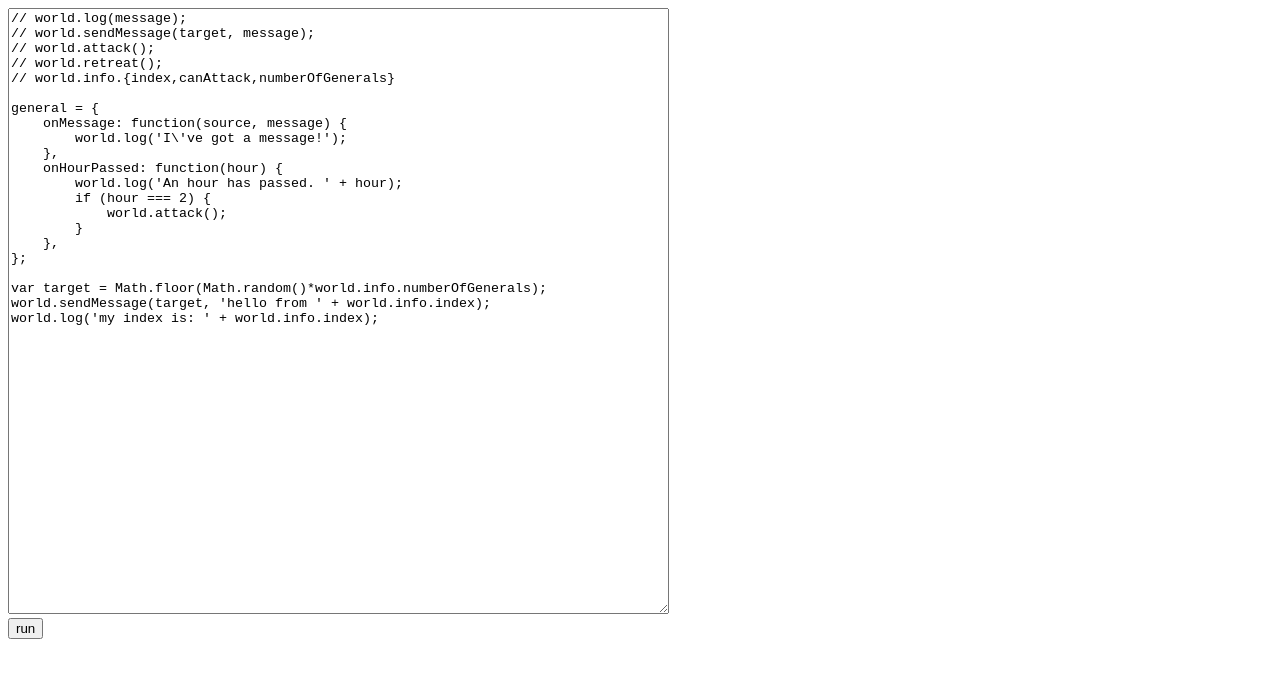
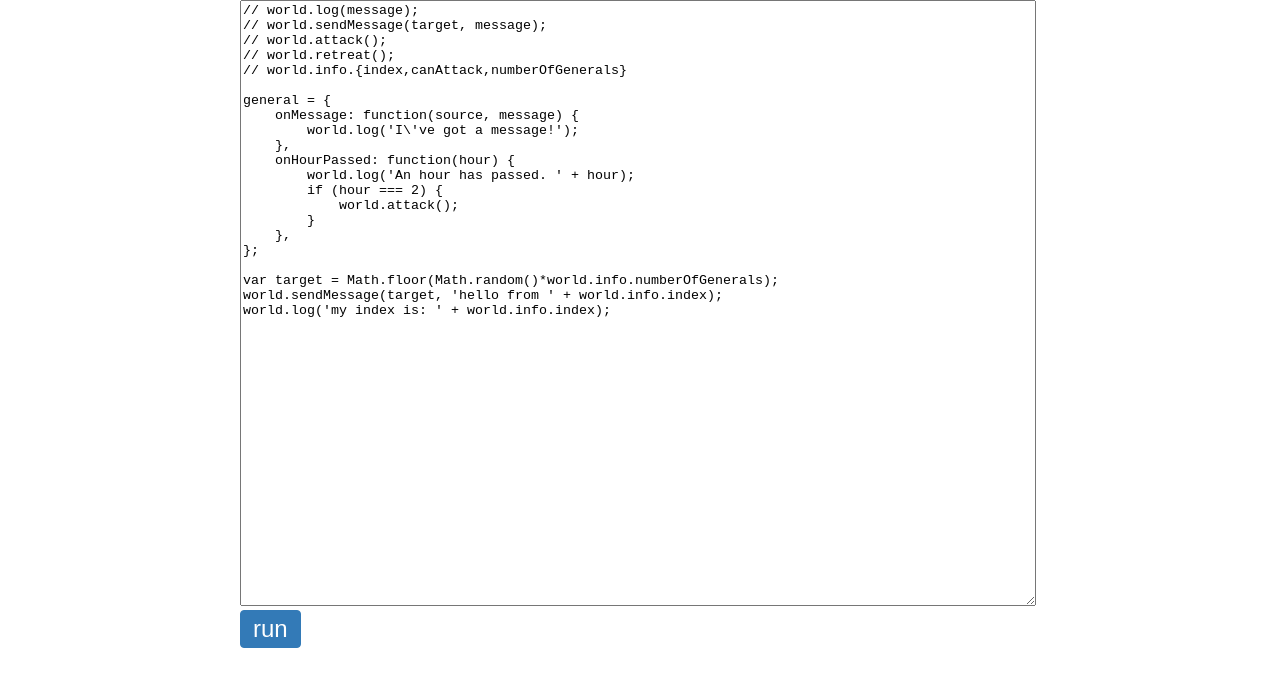
Before and after one commit to m1el/byzantine-js, a plain HTML site: page index.html in a window 1280 px wide. Drawn offline with Linux system fonts and the light colour scheme.

Commit message:
added a little bit of style

```diff
--- a/index.html
+++ b/index.html
@@ -3,6 +3,8 @@
 <head>
     <meta charset="UTF-8">
     <title>Byzantine Generals Problem</title>
+    <link rel="stylesheet" href="style.css">
+    <script src="world.js"></script>
     <script src="index.js"></script>
 </head>
 <body>
--- /dev/null
+++ b/style.css
@@ -0,0 +1,16 @@
+body {
+    max-width: 800px;
+    margin: auto;
+}
+#code {
+    width: 790px;
+    max-width: 790px;
+}
+#run {
+    color: #fff;
+    background-color: #337ab7;
+    border: 1px solid #337ab7;
+    font-size: 1.5em;
+    border-radius: 4px;
+    padding: 4px 12px;
+}
```
